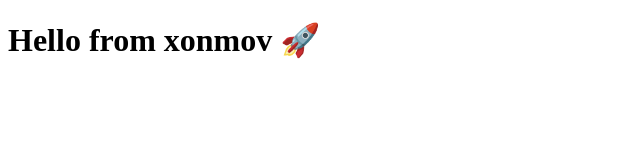
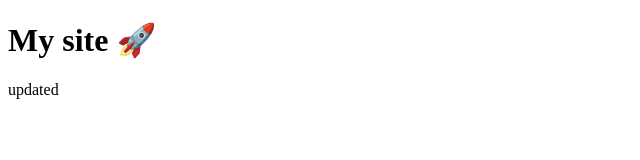
Before and after one commit to xonmov/tcodetech.github.io, a plain HTML site: page index.html in a window 1280 px wide. Shown: the whole page, without its empty margins (0-640 px from the left). Drawn offline with Linux system fonts and the light colour scheme.

Commit message:
Update index.html

```diff
--- a/index.html
+++ b/index.html
@@ -4,6 +4,7 @@
   <title>My Website</title>
 </head>
 <body>
-  <h1>Hello from xonmov 🚀</h1>
+  <h1>My site 🚀</h1>
+  <p>updated</p>
 </body>
 </html>
```
